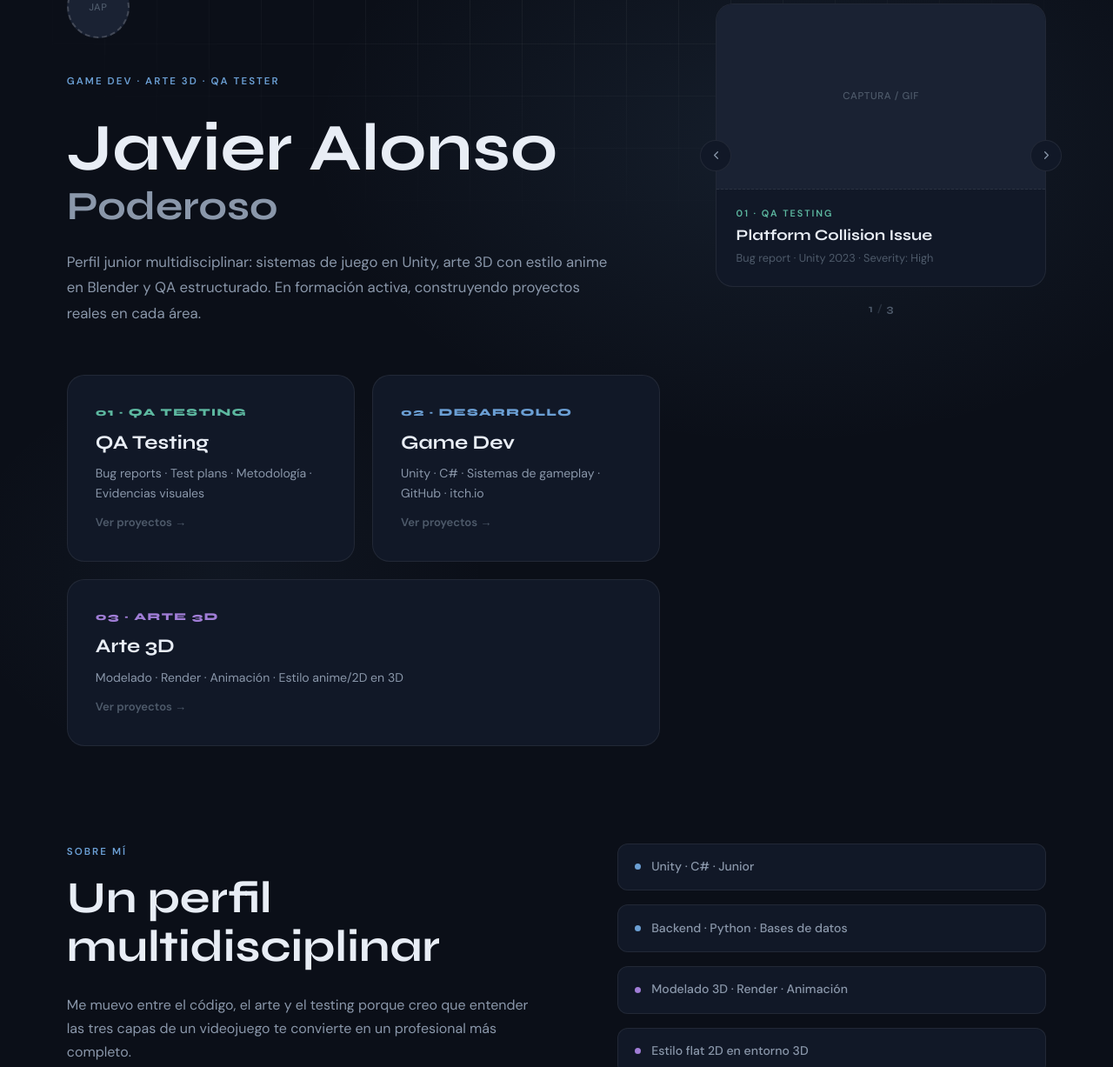
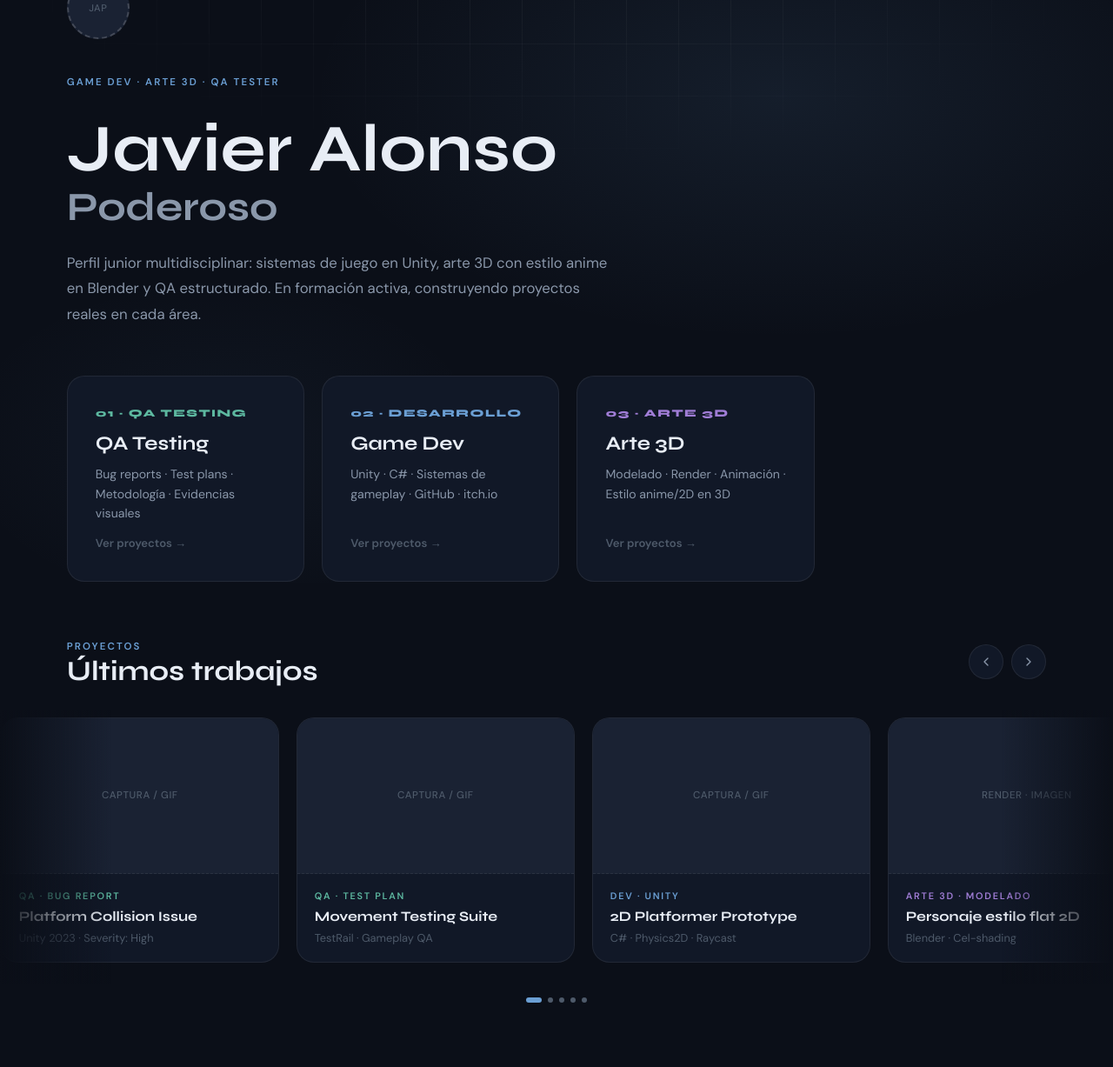
Before and after one commit to JavierAlonsoPoderoso/javieralonsopoderoso.github.io, a plain HTML site: page index.html in a window 1280 px wide. Shown: the part 130-1357 px from the top of the page at 87% size. Drawn offline with Linux system fonts and the light colour scheme.

Commit message:
Vuelta al carrusel

```diff
--- a/css/main.css
+++ b/css/main.css
@@ -971,74 +971,143 @@ body.has-banner .page-offset {
   .mode-card { flex: 1 1 100%; }
 }
 
-/* ── HERO REDISEÑADO: layout izquierda + spotlight derecha ──
-   Añade al final de main.css, después del último @media.
+/* ── 18. CARRUSEL DE PROYECTOS ───────────────────────────────
+   Franja horizontal con imágenes/capturas de proyectos.
+   Flechas < > para navegar. Degradado en los bordes.
+   Añadir justo antes del cierre de main.css.
    ────────────────────────────────────────────────────────── */
 
-/* El hero ahora es un flex row en desktop */
-.hero-content {
-  display: flex;
-  align-items: flex-start;
-  gap: 4rem;
-  max-width: 1200px;
-  width: 100%;
+.carousel-section {
+  padding: 4rem 0 0;
+  position: relative;
+  overflow: hidden;
 }
 
-.hero-left {
-  flex: 1 1 420px;
-  min-width: 0;
+.carousel-section-header {
+  padding: 0 6%;
+  margin-bottom: 1.75rem;
+  display: flex;
+  align-items: center;
+  justify-content: space-between;
+  flex-wrap: wrap;
+  gap: 1rem;
 }
 
-/* ── SPOTLIGHT (lado derecho) ────────────────────────────── */
-.hero-spotlight {
-  flex: 0 0 380px;
-  position: relative;
-  display: flex;
-  flex-direction: column;
-  align-items: center;
-  gap: 0;
-  /* Alinea verticalmente con el texto del hero */
-  margin-top: 2rem;
+.carousel-section-header h2 {
+  margin: 0;
+  font-size: clamp(1.4rem, 2.5vw, 2rem);
 }
 
-/* Track: solo muestra el slide activo */
-.spotlight-track {
-  width: 100%;
+/* Botones de flecha */
+.carousel-controls {
+  display: flex;
+  gap: 0.6rem;
+}
+
+.carousel-btn {
+  width: 40px;
+  height: 40px;
+  border-radius: 50%;
+  border: 1px solid var(--border);
+  background: var(--bg-surface);
+  color: var(--text-secondary);
+  cursor: pointer;
+  display: flex;
+  align-items: center;
+  justify-content: center;
+  transition: border-color var(--transition), color var(--transition), background var(--transition);
+  flex-shrink: 0;
+}
+
+.carousel-btn:hover {
+  border-color: var(--border-hover);
+  background: var(--bg-overlay);
+  color: var(--text-primary);
+}
+
+.carousel-btn:disabled {
+  opacity: 0.3;
+  cursor: default;
+  pointer-events: none;
+}
+
+.carousel-btn svg {
+  width: 16px;
+  height: 16px;
+  stroke: currentColor;
+  fill: none;
+  stroke-width: 2;
+  stroke-linecap: round;
+  stroke-linejoin: round;
+}
+
+/* Track scrollable */
+.carousel-track-wrapper {
   position: relative;
 }
 
-.spotlight-slide {
+/* Degradados en los bordes izquierdo y derecho */
+.carousel-track-wrapper::before,
+.carousel-track-wrapper::after {
+  content: '';
+  position: absolute;
+  top: 0;
+  bottom: 0;
+  width: 10%;
+  z-index: 2;
+  pointer-events: none;
+}
+
+.carousel-track-wrapper::before {
+  left: 0;
+  background: linear-gradient(to right, var(--bg-base), transparent);
+}
+
+.carousel-track-wrapper::after {
+  right: 0;
+  background: linear-gradient(to left, var(--bg-base), transparent);
+}
+
+.carousel-track {
+  display: flex;
+  gap: 1.25rem;
+  overflow-x: auto;
+  scroll-behavior: smooth;
+  scroll-snap-type: x mandatory;
+  padding: 0.5rem 6% 1.5rem;
+
+  /* Ocultar scrollbar visualmente */
+  scrollbar-width: none;
+  -ms-overflow-style: none;
+}
+
+.carousel-track::-webkit-scrollbar {
   display: none;
-  flex-direction: column;
+}
+
+/* Cada slide */
+.carousel-slide {
+  flex: 0 0 320px;
+  scroll-snap-align: start;
   border-radius: var(--card-radius);
+  overflow: hidden;
   border: 1px solid var(--border);
   background: var(--bg-surface);
-  overflow: hidden;
   cursor: pointer;
-  transition: border-color var(--transition), transform var(--transition);
-  animation: spotlightIn 0.35s cubic-bezier(0.4, 0, 0.2, 1);
+  transition: transform var(--transition), border-color var(--transition);
+  position: relative;
 }
 
-.spotlight-slide.active {
-  display: flex;
+.carousel-slide:hover {
+  transform: translateY(-4px);
+  border-color: var(--border-hover);
 }
 
-.spotlight-slide:hover {
-  border-color: var(--border-hover);
-  transform: translateY(-3px);
-}
-
-@keyframes spotlightIn {
-  from { opacity: 0; transform: translateY(10px); }
-  to   { opacity: 1; transform: translateY(0); }
-}
-
-/* Imagen / placeholder */
-.spotlight-thumb {
+/* Imagen / placeholder del slide */
+.carousel-slide-thumb {
   width: 100%;
   aspect-ratio: 16 / 9;
   background: var(--bg-overlay);
-  border-bottom: 1px dashed var(--border);
   display: flex;
   align-items: center;
   justify-content: center;
@@ -1047,10 +1116,10 @@ body.has-banner .page-offset {
   font-weight: 500;
   letter-spacing: 0.05em;
   text-transform: uppercase;
-  overflow: hidden;
+  border-bottom: 1px dashed var(--border);
 }
 
-.spotlight-thumb img {
+.carousel-slide-thumb img {
   width: 100%;
   height: 100%;
   object-fit: cover;
@@ -1058,103 +1127,59 @@ body.has-banner .page-offset {
 }
 
 /* Info del slide */
-.spotlight-info {
-  padding: 1.1rem 1.4rem 1.3rem;
+.carousel-slide-info {
+  padding: 1rem 1.25rem;
   display: flex;
   flex-direction: column;
-  gap: 0.35rem;
+  gap: 0.3rem;
 }
 
-.spotlight-tag {
+.carousel-slide-type {
   font-size: 0.68rem;
   font-weight: 600;
-  letter-spacing: 0.18em;
+  letter-spacing: 0.16em;
   text-transform: uppercase;
 }
 
-.spotlight-tag.qa  { color: var(--qa-accent); }
-.spotlight-tag.dev { color: var(--dev-accent); }
-.spotlight-tag.art { color: var(--art-accent); }
+/* Color por sección */
+.carousel-slide[data-section="qa"]  .carousel-slide-type { color: var(--qa-accent); }
+.carousel-slide[data-section="dev"] .carousel-slide-type { color: var(--dev-accent); }
+.carousel-slide[data-section="art"] .carousel-slide-type { color: var(--art-accent); }
 
-.spotlight-title {
+.carousel-slide-title {
   font-family: var(--font-display);
-  font-size: 1.1rem;
+  font-size: 1rem;
   font-weight: 700;
-  color: var(--text-primary) !important;
+  color: var(--text-primary);
   line-height: 1.2;
 }
 
-.spotlight-desc {
+.carousel-slide-sub {
   font-size: 0.8rem;
-  color: var(--text-muted) !important;
+  color: var(--text-muted);
 }
 
-/* Flechas — flotan a los lados del spotlight */
-.spotlight-btn {
-  position: absolute;
-  top: calc(50% - 1.5rem); /* centrado vertical respecto al thumb */
-  width: 36px;
-  height: 36px;
-  border-radius: 50%;
-  border: 1px solid var(--border);
-  background: var(--bg-surface);
-  color: var(--text-secondary);
-  cursor: pointer;
+/* Indicadores de puntos */
+.carousel-dots {
   display: flex;
-  align-items: center;
   justify-content: center;
-  z-index: 10;
-  transition: border-color var(--transition), color var(--transition), background var(--transition);
+  gap: 0.45rem;
+  padding: 1rem 0 2rem;
 }
 
-.spotlight-btn:hover {
-  border-color: var(--border-hover);
-  background: var(--bg-overlay);
-  color: var(--text-primary);
+.carousel-dot {
+  width: 6px;
+  height: 6px;
+  border-radius: 50%;
+  background: var(--text-muted);
+  transition: background var(--transition), width var(--transition);
+  cursor: pointer;
+  border: none;
+  padding: 0;
 }
 
-.spotlight-btn svg {
-  width: 15px;
-  height: 15px;
-  stroke: currentColor;
-  fill: none;
-  stroke-width: 2;
-  stroke-linecap: round;
-  stroke-linejoin: round;
+.carousel-dot.active {
+  background: var(--accent);
+  width: 18px;
+  border-radius: 999px;
 }
-
-.spotlight-btn-prev { left:  -18px; }
-.spotlight-btn-next { right: -18px; }
-
-/* Contador 1 / 3 */
-.spotlight-counter {
-  display: flex;
-  align-items: center;
-  gap: 0.3rem;
-  margin-top: 0.9rem;
-  font-size: 0.78rem;
-  font-weight: 500;
-  color: var(--text-muted);
-  font-family: var(--font-display);
-}
-
-.spotlight-counter-sep {
-  opacity: 0.4;
-}
-
-/* ── Responsive: spotlight se pone debajo en mobile ─────── */
-@media (max-width: 900px) {
-  .hero-content {
-    flex-direction: column;
-    gap: 3rem;
-  }
-
-  .hero-spotlight {
-    flex: 1 1 100%;
-    width: 100%;
-    margin-top: 0;
-  }
-
-  .spotlight-btn-prev { left:  -14px; }
-  .spotlight-btn-next { right: -14px; }
-}
--- a/index.html
+++ b/index.html
@@ -34,21 +34,17 @@
     </ul>
   </nav>
 
-  <!--
-  ══════════════════════════════════════════════════════════
-  HERO REDISEÑADO CON SPOTLIGHT
-  Sustituye TODO el bloque <header class="hero page-offset">
-  ...hasta su </header> por este bloque completo.
-  ══════════════════════════════════════════════════════════
--->
+  <!-- ══════════════════════════════════════════════════════
+       HERO
+       ══════════════════════════════════════════════════════ -->
+  <header class="hero page-offset">
 
-<header class="hero page-offset">
-  <div class="hero-content">
+    <div class="hero-content">
 
-    <!-- Lado izquierdo: info personal -->
-    <div class="hero-left">
-
-      <div class="hero-avatar" aria-label="Logo placeholder">JAP</div>
+      <!-- Avatar / logo placeholder -->
+      <div class="hero-avatar" aria-label="Logo placeholder">
+        JAP
+      </div>
 
       <p class="label hero-label">GAME DEV · ARTE 3D · QA TESTER</p>
 
@@ -63,101 +59,140 @@
         En formación activa, construyendo proyectos reales en cada área.
       </p>
 
+      <!-- Tarjetas de modo — las tres puertas del portfolio -->
       <div class="mode-grid">
+
         <a href="qa.html" class="mode-card qa">
           <span class="mode-card-number">01 · QA TESTING</span>
           <h3>QA Testing</h3>
           <p>Bug reports · Test plans · Metodología · Evidencias visuales</p>
           <span class="mode-card-arrow">Ver proyectos →</span>
         </a>
+
         <a href="dev.html" class="mode-card dev">
           <span class="mode-card-number">02 · DESARROLLO</span>
           <h3>Game Dev</h3>
           <p>Unity · C# · Sistemas de gameplay · GitHub · itch.io</p>
           <span class="mode-card-arrow">Ver proyectos →</span>
         </a>
+
         <a href="art3d.html" class="mode-card art">
           <span class="mode-card-number">03 · ARTE 3D</span>
           <h3>Arte 3D</h3>
           <p>Modelado · Render · Animación · Estilo anime/2D en 3D</p>
           <span class="mode-card-arrow">Ver proyectos →</span>
         </a>
+
       </div>
     </div>
+  </header>
 
-    <!-- Lado derecho: spotlight de proyectos -->
-    <div class="hero-spotlight">
+  <!--
+  ══════════════════════════════════════════════════════════
+  CARRUSEL DE PROYECTOS
+  Pega este bloque en index.html, justo ANTES de la sección
+  id="about" (después del cierre </header> del hero).
 
-      <!-- Botón izquierda -->
-      <button class="spotlight-btn spotlight-btn-prev" id="spotlight-prev" aria-label="Proyecto anterior">
+  Para añadir un slide: copia un .carousel-slide completo
+  y actualiza data-section, el tipo, título y subtítulo.
+  data-section: "qa" | "dev" | "art"
+
+  Para añadir imagen real:
+    Sustituye el div .carousel-slide-thumb por:
+    <div class="carousel-slide-thumb">
+      <img src="assets/images/tu-imagen.jpg" alt="Descripción">
+    </div>
+  ══════════════════════════════════════════════════════════
+-->
+
+<section class="carousel-section">
+
+  <div class="carousel-section-header">
+    <div>
+      <p class="label">PROYECTOS</p>
+      <h2>Últimos trabajos</h2>
+    </div>
+    <div class="carousel-controls">
+      <button class="carousel-btn" id="carousel-prev" aria-label="Anterior">
         <svg viewBox="0 0 24 24"><polyline points="15 18 9 12 15 6"/></svg>
       </button>
-
-      <!-- Slides -->
-      <div class="spotlight-track" id="spotlight-track">
-
-        <!--
-          Para añadir un slide:
-          - Copia un bloque .spotlight-slide
-          - Cambia data-href por la página destino
-          - Cambia data-section por "qa" | "dev" | "art"
-          - Sustituye el .spotlight-thumb por una <img> real cuando la tengas
-          - Actualiza etiqueta, título y descripción
-        -->
-
-        <div class="spotlight-slide active" data-href="qa.html" data-section="qa">
-          <div class="spotlight-thumb">
-            <!-- <img src="assets/images/qa-001.png" alt="Platform Collision Issue"> -->
-            CAPTURA / GIF
-          </div>
-          <div class="spotlight-info">
-            <span class="spotlight-tag qa">01 · QA TESTING</span>
-            <p class="spotlight-title">Platform Collision Issue</p>
-            <p class="spotlight-desc">Bug report · Unity 2023 · Severity: High</p>
-          </div>
-        </div>
-
-        <div class="spotlight-slide" data-href="dev.html" data-section="dev">
-          <div class="spotlight-thumb">
-            <!-- <img src="assets/images/dev-001.png" alt="2D Platformer Prototype"> -->
-            CAPTURA / GIF
-          </div>
-          <div class="spotlight-info">
-            <span class="spotlight-tag dev">02 · DESARROLLO</span>
-            <p class="spotlight-title">2D Platformer Prototype</p>
-            <p class="spotlight-desc">Unity · C# · Physics2D · Raycast</p>
-          </div>
-        </div>
-
-        <div class="spotlight-slide" data-href="art3d.html" data-section="art">
-          <div class="spotlight-thumb">
-            <!-- <img src="assets/images/art-001.jpg" alt="Personaje flat 2D"> -->
-            RENDER · IMAGEN
-          </div>
-          <div class="spotlight-info">
-            <span class="spotlight-tag art">03 · ARTE 3D</span>
-            <p class="spotlight-title">Personaje estilo flat 2D</p>
-            <p class="spotlight-desc">Blender · Cel-shading · Rigging</p>
-          </div>
-        </div>
-
-      </div>
-
-      <!-- Botón derecha -->
-      <button class="spotlight-btn spotlight-btn-next" id="spotlight-next" aria-label="Proyecto siguiente">
+      <button class="carousel-btn" id="carousel-next" aria-label="Siguiente">
         <svg viewBox="0 0 24 24"><polyline points="9 18 15 12 9 6"/></svg>
       </button>
+    </div>
+  </div>
 
-      <!-- Contador: 1 / 3 -->
-      <div class="spotlight-counter">
-        <span id="spotlight-current">1</span>
-        <span class="spotlight-counter-sep">/</span>
-        <span id="spotlight-total">3</span>
-      </div>
+  <div class="carousel-track-wrapper">
+    <div class="carousel-track" id="carousel-track">
+
+      <!-- ── QA: Bug Report ─────────────────────────────── -->
+      <a href="qa.html" class="carousel-slide" data-section="qa">
+        <div class="carousel-slide-thumb">
+          <!-- <img src="assets/images/qa-001.png" alt="Platform Collision Bug"> -->
+          CAPTURA / GIF
+        </div>
+        <div class="carousel-slide-info">
+          <span class="carousel-slide-type">QA · Bug Report</span>
+          <span class="carousel-slide-title">Platform Collision Issue</span>
+          <span class="carousel-slide-sub">Unity 2023 · Severity: High</span>
+        </div>
+      </a>
+
+      <!-- ── QA: Test Plan ──────────────────────────────── -->
+      <a href="qa.html" class="carousel-slide" data-section="qa">
+        <div class="carousel-slide-thumb">
+          CAPTURA / GIF
+        </div>
+        <div class="carousel-slide-info">
+          <span class="carousel-slide-type">QA · Test Plan</span>
+          <span class="carousel-slide-title">Movement Testing Suite</span>
+          <span class="carousel-slide-sub">TestRail · Gameplay QA</span>
+        </div>
+      </a>
+
+      <!-- ── DEV: Platformer ────────────────────────────── -->
+      <a href="dev.html" class="carousel-slide" data-section="dev">
+        <div class="carousel-slide-thumb">
+          CAPTURA / GIF
+        </div>
+        <div class="carousel-slide-info">
+          <span class="carousel-slide-type">Dev · Unity</span>
+          <span class="carousel-slide-title">2D Platformer Prototype</span>
+          <span class="carousel-slide-sub">C# · Physics2D · Raycast</span>
+        </div>
+      </a>
+
+      <!-- ── ART: Personaje ─────────────────────────────── -->
+      <a href="art3d.html" class="carousel-slide" data-section="art">
+        <div class="carousel-slide-thumb">
+          RENDER · IMAGEN
+        </div>
+        <div class="carousel-slide-info">
+          <span class="carousel-slide-type">Arte 3D · Modelado</span>
+          <span class="carousel-slide-title">Personaje estilo flat 2D</span>
+          <span class="carousel-slide-sub">Blender · Cel-shading</span>
+        </div>
+      </a>
+
+      <!-- ── ART: Walk Cycle ────────────────────────────── -->
+      <a href="art3d.html" class="carousel-slide" data-section="art">
+        <div class="carousel-slide-thumb">
+          GIF · ANIMACIÓN
+        </div>
+        <div class="carousel-slide-info">
+          <span class="carousel-slide-type">Arte 3D · Animación</span>
+          <span class="carousel-slide-title">Walk Cycle</span>
+          <span class="carousel-slide-sub">Blender · 24fps · Loop</span>
+        </div>
+      </a>
 
     </div>
   </div>
-</header>
+
+  <!-- Indicadores de puntos -->
+  <div class="carousel-dots" id="carousel-dots"></div>
+
+</section>
 
   <!-- ══════════════════════════════════════════════════════
        SOBRE MÍ
@@ -264,44 +299,58 @@
   </footer>
 
   <script src="js/main.js"></script>
+
   <!--
   ══════════════════════════════════════════════════════════
-  JS DEL SPOTLIGHT
-  Pega este bloque justo ANTES del </body>,
+  JS DEL CARRUSEL
+  Pega este bloque justo ANTES del </body> de index.html,
   después del <script src="js/main.js"></script> existente.
   ══════════════════════════════════════════════════════════
 -->
 <script>
-(function () {
-  const slides   = Array.from(document.querySelectorAll('.spotlight-slide'));
-  const btnPrev  = document.getElementById('spotlight-prev');
-  const btnNext  = document.getElementById('spotlight-next');
-  const elCur    = document.getElementById('spotlight-current');
-  const elTotal  = document.getElementById('spotlight-total');
+(function() {
+  const track   = document.getElementById('carousel-track');
+  const btnPrev = document.getElementById('carousel-prev');
+  const btnNext = document.getElementById('carousel-next');
+  const dotsEl  = document.getElementById('carousel-dots');
 
-  if (!slides.length) return;
+  if (!track) return;
 
-  let current = 0;
-  if (elTotal) elTotal.textContent = slides.length;
+  const slides     = Array.from(track.querySelectorAll('.carousel-slide'));
+  const slideWidth = () => slides[0].offsetWidth + 20; // 20 = gap
 
-  function goTo(index) {
-    slides[current].classList.remove('active');
-    current = (index + slides.length) % slides.length;
-    slides[current].classList.add('active');
-    if (elCur) elCur.textContent = current + 1;
+  // ── Generar puntos ──────────────────────────────────────
+  slides.forEach((_, i) => {
+    const dot = document.createElement('button');
+    dot.className = 'carousel-dot' + (i === 0 ? ' active' : '');
+    dot.setAttribute('aria-label', `Ir al slide ${i + 1}`);
+    dot.addEventListener('click', () => scrollToSlide(i));
+    dotsEl.appendChild(dot);
+  });
+
+  function updateDots() {
+    const dots    = dotsEl.querySelectorAll('.carousel-dot');
+    const index   = Math.round(track.scrollLeft / slideWidth());
+    dots.forEach((d, i) => d.classList.toggle('active', i === index));
   }
 
-  btnPrev && btnPrev.addEventListener('click', () => goTo(current - 1));
-  btnNext && btnNext.addEventListener('click', () => goTo(current + 1));
+  function scrollToSlide(index) {
+    track.scrollTo({ left: index * slideWidth(), behavior: 'smooth' });
+  }
 
-  // Clic en el slide → navega a la página del proyecto
-  slides.forEach(slide => {
-    slide.addEventListener('click', () => {
-      const href = slide.dataset.href;
-      if (href) window.location.href = href;
-    });
+  // ── Flechas ─────────────────────────────────────────────
+  btnPrev.addEventListener('click', () => {
+    track.scrollBy({ left: -slideWidth(), behavior: 'smooth' });
   });
+
+  btnNext.addEventListener('click', () => {
+    track.scrollBy({ left: slideWidth(), behavior: 'smooth' });
+  });
+
+  // ── Actualizar dots al hacer scroll ─────────────────────
+  track.addEventListener('scroll', updateDots, { passive: true });
 })();
 </script>
+
 </body>
 </html>
```
